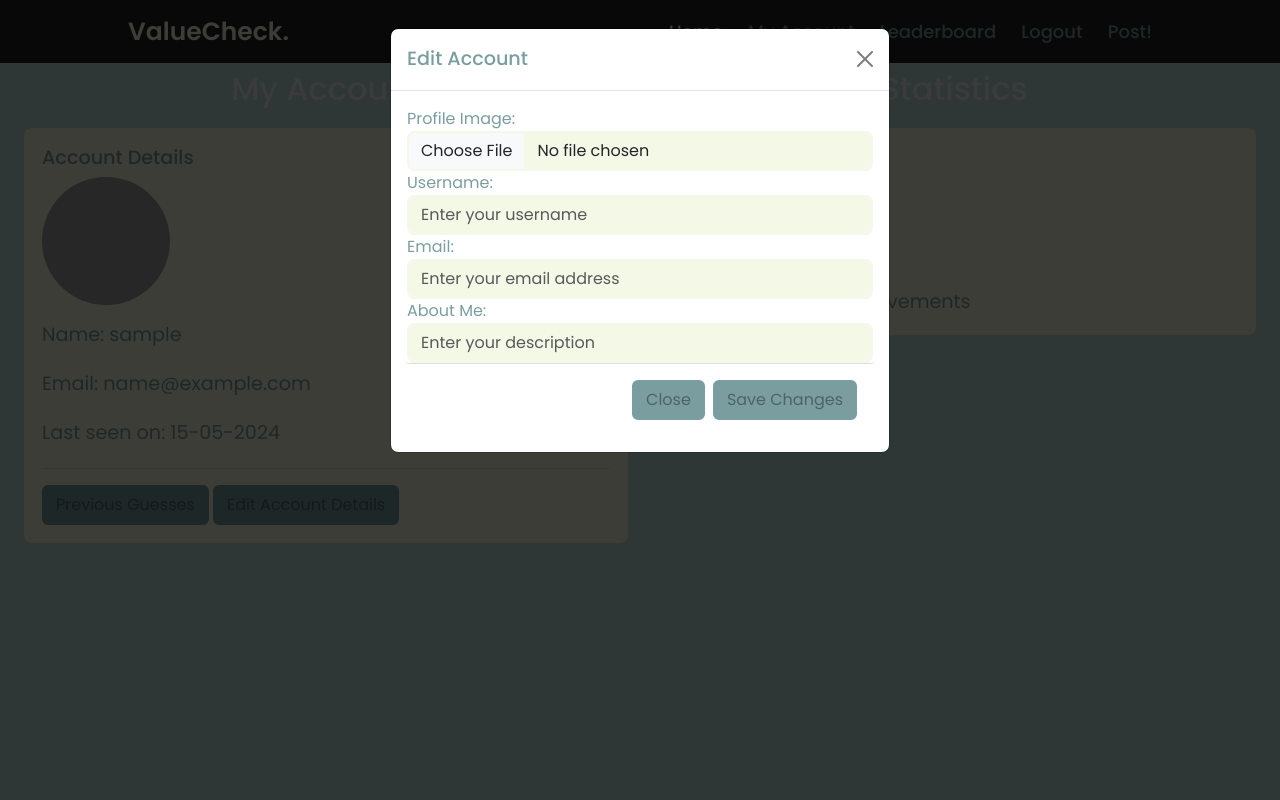
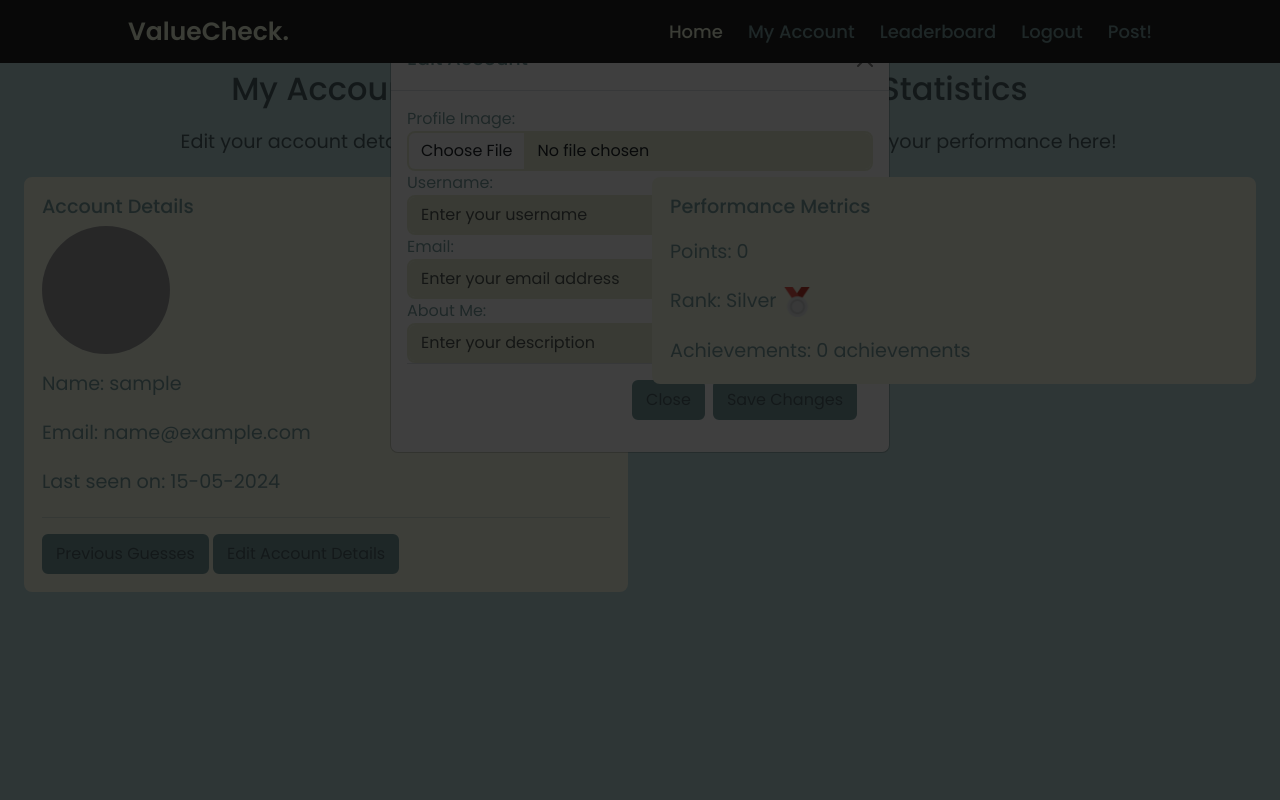
Before and after one commit to OllieForrest/GroupProject, a Flask app: a page that uses app/templates/base.html in a window 1280 px wide, after a click on "Edit Account Details". Run offline with Flask 3, Linux system fonts and the light colour scheme; the visitor is signed in with stand-in values (Sample User, id 1); data comes from the database, SQL or seed files in the repository; grey boxes are pictures that could not be loaded.

Commit message:
changes to styling of leaderboard, changing minor colours in different forms to look more clean, changedcolours of headings

```diff
--- a/app/templates/account.html
+++ b/app/templates/account.html
@@ -2,9 +2,19 @@
 
 {% block content %}
 <style>
+  .fade-in {
+        opacity: 0;
+        animation: fadeInAnimation 0.8s ease-in forwards;
+    }
 
-
-
+    @keyframes fadeInAnimation {
+        from {
+            opacity: 0;
+        }
+        to {
+            opacity: 1;
+    }
+    }
   .container {
     max-width: 1400px;
   }
@@ -29,15 +39,23 @@
     height: 128px;
     object-fit: cover;
   }
+
+  .card {
+  background-color: #f4f9e7;
+            color: #7A9E9F;
+            border: 2px solid #f4f9e7;
+            border-radius: 8px;
+  }
 </style>
 
-<div class="container">
-  <div class="row">
-    <div class="col-md-6">
-      <h1 class="text-center">My Account</h1>
-      <div class="card">
-        <div class="card-body">
-          <h5 class="card-title">Account Details</h5>
+<div class="container fade-in">
+  <div class="row fade-in">
+    <div class="col-md-6 fade-in">
+      <h1 class="text-center fade-in" style="color: #4F6367;">My Account</h1>
+      <p style="color:#4F6367" class="text-center"> Edit your account details here!</p>
+      <div class="card fade-in">
+        <div class="card-body fade-in">
+          <h5 class="card-title" >Account Details</h5>
           {% if user.img %}
             <img src="data:{{ user.mimetype }};base64,{{ user.img }}" class="img-fluid rounded-circle mb-3 profile-image" alt="User Avatar">
           {% else %}
@@ -99,9 +117,10 @@
       </div>
     </div>
     <div class="col-md-6">
-      <h1 class="text-center">Statistics</h1>
+      <h1 class="text-center" style="color: #4F6367;">Statistics</h1>
+      <p style="color:#4F6367"class="text-center" > Checkout your performance here!</p>
       <div class="card">
-        <div class="card-body"</div>
+        <div class="card-body">
           <h5 class="card-title">Performance Metrics</h5>
           <p> </p>
           <!-- Add any desired statistics here -->
--- a/app/templates/base.html
+++ b/app/templates/base.html
@@ -68,15 +68,15 @@
 
         .card {
 
-            background-color: #EEF5DB;
+            background-color: #f4f9e7;
             color: #7A9E9F;
-            border: 2px solid #EEF5DB;
+            border: 2px solid #f4f9e7;
             border-radius: 8px;
         }
 
         .form-control {
-            background-color: #f4f9e7;
-            border: 2px solid #f4f9e7;
+            background-color: #e4ebd1;
+            border: 2px solid #e4ebd1;
             border-radius: 8px;
         }
 
```
Also changed, not shown: app/templates/contactus.html (+4 -4 lines), app/templates/createpost.html (+10 -9 lines), app/templates/homepage.html (+2 -7 lines), app/templates/index.html (+10 -7 lines), app/templates/leaderboard_1.html (+69 -31 lines), 12 other files.
